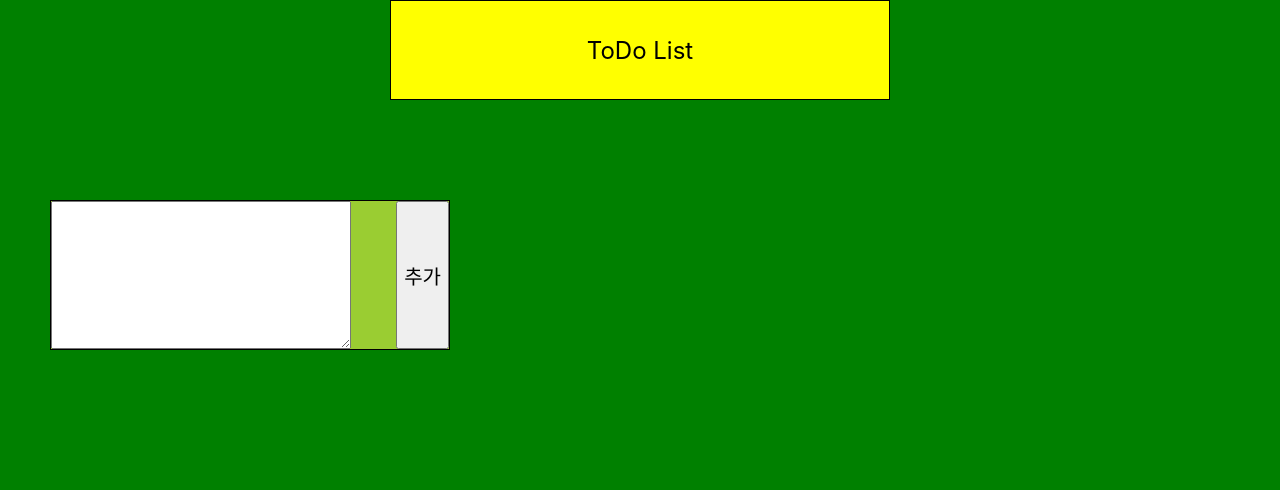
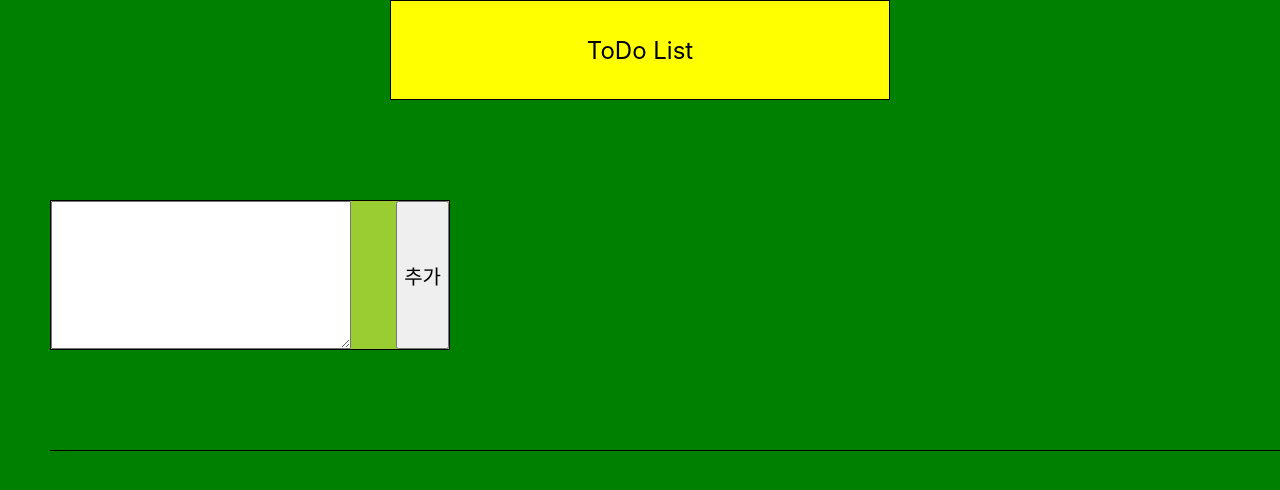
Before and after one commit to moogieon/TIL, a Next.js app in the folder my-learn/: page /todolist in a window 1280 px wide. Shown: the top 490 px of the page. Built offline with nearby package versions, Linux system fonts and the light colour scheme.

Commit message:
todolist css

```diff
--- a/my-learn/src/todolist/todoList.presenter.tsx
+++ b/my-learn/src/todolist/todoList.presenter.tsx
@@ -5,6 +5,7 @@ import {
   Text1,
   Body,
   ListBox,
+  Line,
   TodoInput,
   Add,
 } from "./todoList.styles";
@@ -23,6 +24,7 @@ export default function TodoListUI() {
             <TodoInput></TodoInput>
             <Add>추가</Add>
           </ListBox>
+          <Line />
         </Body>
       </Wrapper>
     </>
--- a/my-learn/src/todolist/todoList.styles.ts
+++ b/my-learn/src/todolist/todoList.styles.ts
@@ -35,6 +35,7 @@ width: 100%;
 height: 1200px;
 margin-top: 100px;
 display: flex;
+flex-direction: column;
 padding-left: 50px;
 `
 export const ListBox=styled.div`
@@ -55,3 +56,8 @@ export const Add=styled.button`
 color: black;
 font-size: 20px;
 `
+export const Line=styled.div`
+border-top: 1px solid black;
+margin-top: 100px;
+width: 100%;
+`
```
Also changed, not shown: my-learn/src/redux/redcer.tsx (added).
